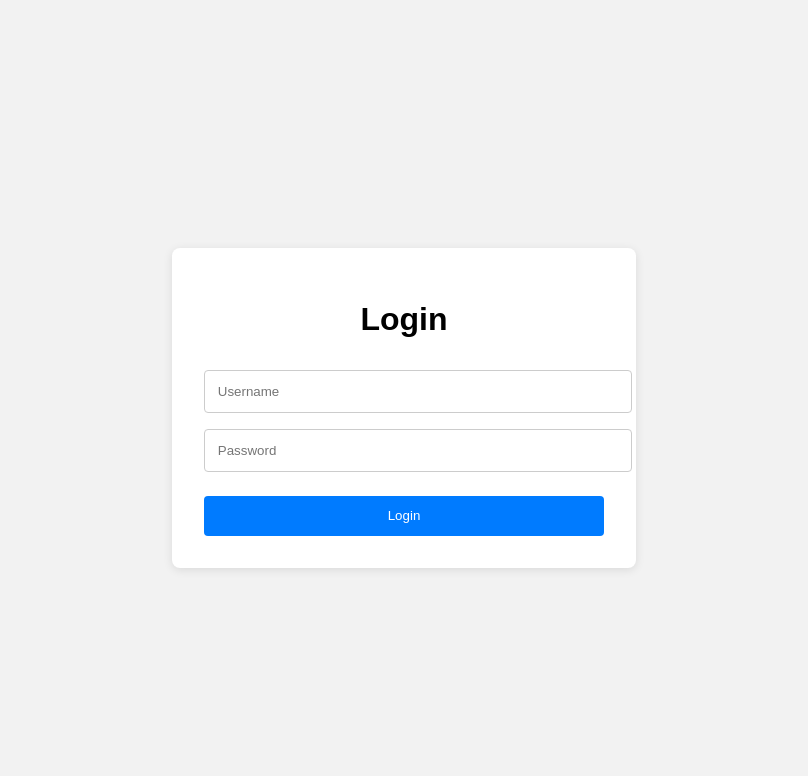
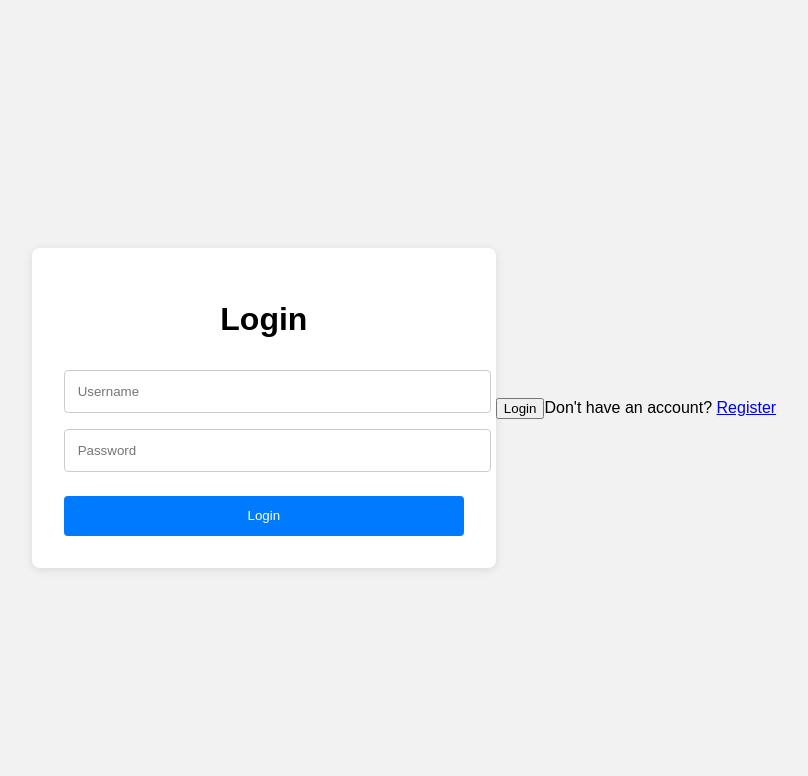
Before and after one commit to Edward-Acquaye/Diary-Webapp, a Flask app: page /login in a window 1280 px wide. Shown: the top 776 px of the page, without its empty margins (236-1044 px from the left). Run offline with Flask 3, Linux system fonts and the light colour scheme.

Commit message:
Adding the register feature to te login page

```diff
--- a/templates/login.html
+++ b/templates/login.html
@@ -66,3 +66,9 @@
     </div>
 </body>
 </html>
+<form method="POST">
+  <!-- existing login form fields -->
+  <input type="submit" value="Login">
+</form>
+
+<p>Don't have an account? <a href="{{ url_for('register') }}">Register</a></p>
```
